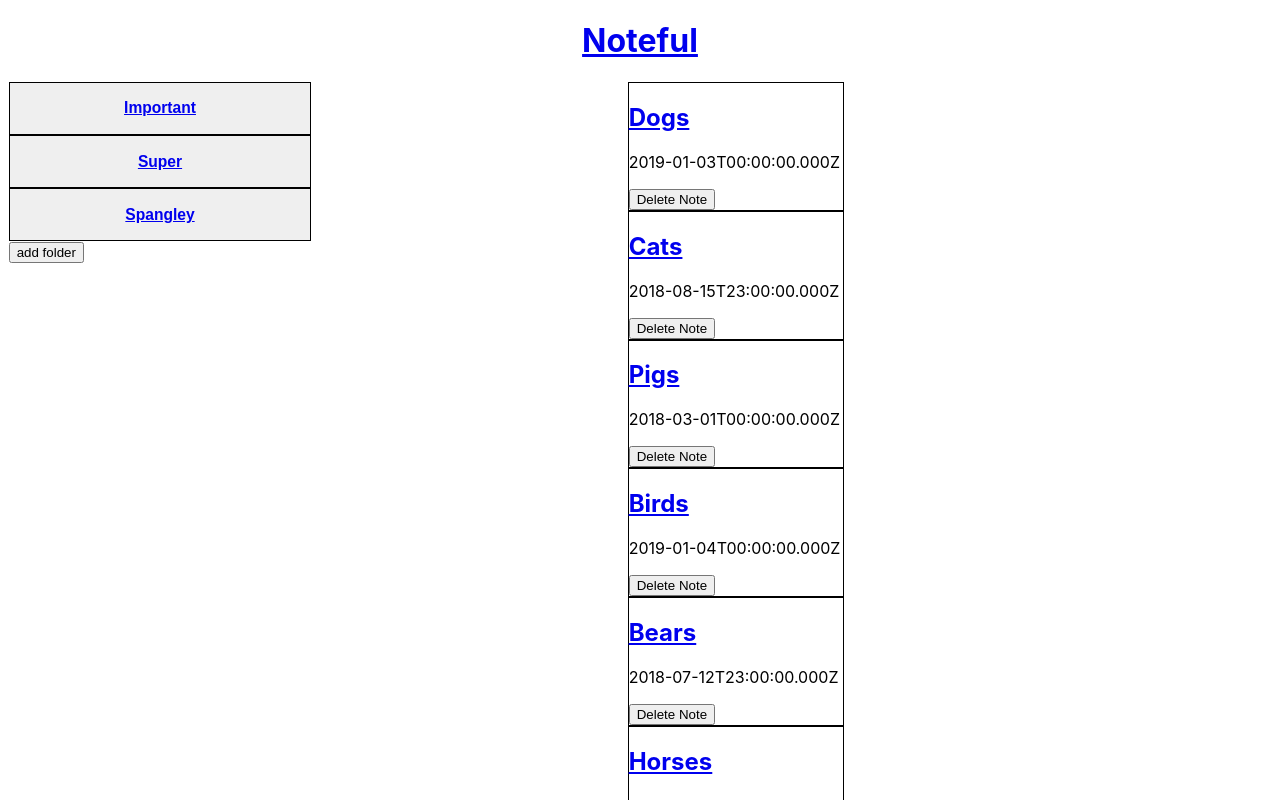
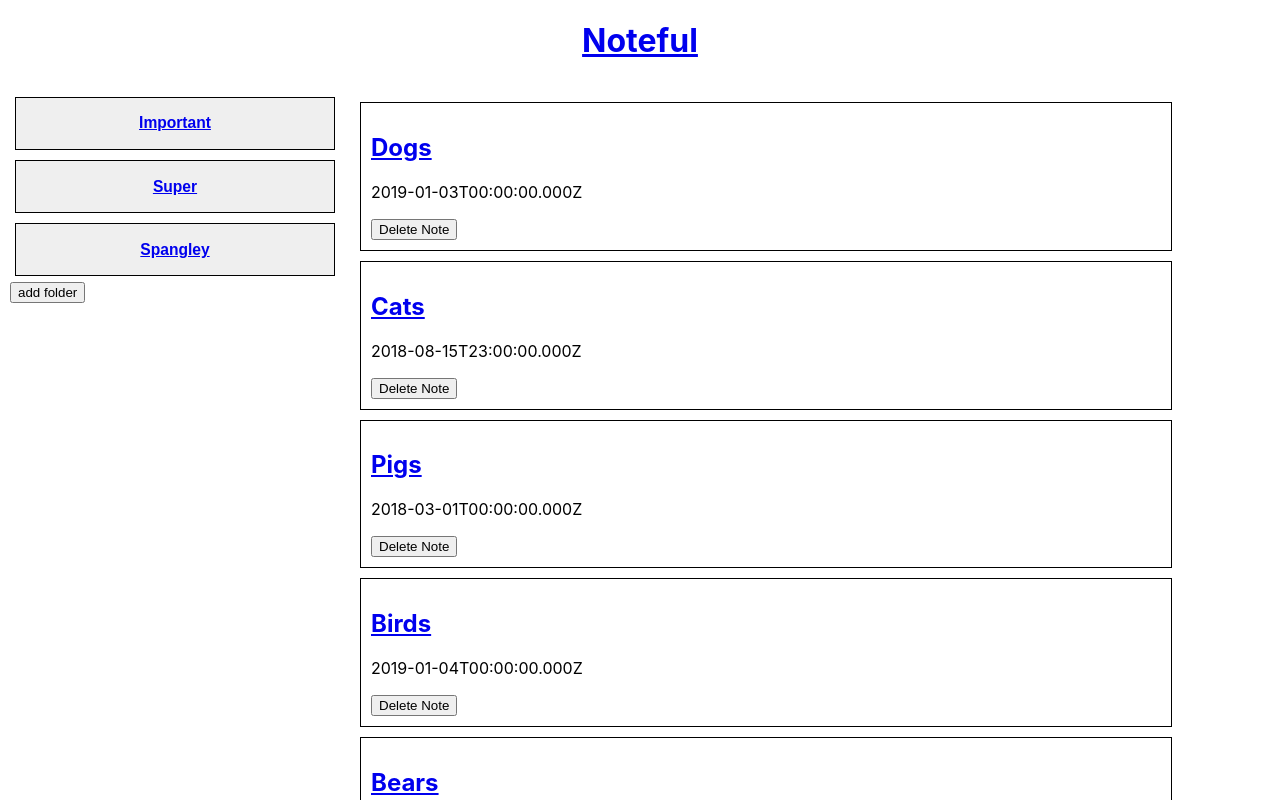
Before and after one commit to thinkful-ei-narwhal/noteful-client-daniel, a React (Create React App) app: page / in a window 1280 px wide. Shown: the top 800 px of the page. Built offline with nearby package versions, Linux system fonts and the light colour scheme.

Commit message:
finished styles

```diff
--- a/src/App.css
+++ b/src/App.css
@@ -1,24 +1,18 @@
 .App {
   text-align: center;
-}
-
-.App-logo {
-  height: 40vmin;
-  pointer-events: none;
 }
 
 main{
   display: flex;
   flex-direction: row;
 }
+
 h1{
   text-align: center;
 }
 
 section{
-  display: flex;
-  flex-direction: column;
-  align-items: center;
+  margin: 10px;
 }
 
 .folderList{
--- a/src/components/Folder.css
+++ b/src/components/Folder.css
@@ -1,6 +1,7 @@
 .buttonFolder{
     width: 100%;
     border: solid 1px black;
+    margin: 5px;
 }
 
 .active{
--- a/src/components/Note.css
+++ b/src/components/Note.css
@@ -1,3 +1,5 @@
 .note{
     border: black solid 1px;
+    margin: 10px;
+    padding: 10px;
 }
--- a/src/components/Note.js
+++ b/src/components/Note.js
@@ -8,9 +8,8 @@ export default class Note extends Component {
       <div key={this.props.id} className= "note">
       <Link to= {`/Notes/${this.props.id}`}>
         <h2>{this.props.name}</h2>
-        </Link>
+      </Link>
         <p>{this.props.modified}</p><button>Delete Note</button>
-        {/* <p>{this.props.content}</p> we will work on this later*/}
       </div>
 
 
--- a/src/components/NoteList.js
+++ b/src/components/NoteList.js
@@ -17,7 +17,7 @@ export default class NoteList extends Component {
     })
 
     return (
-      <div>
+      <div className="notesList">
         {notesList}
       </div>
     )
```
